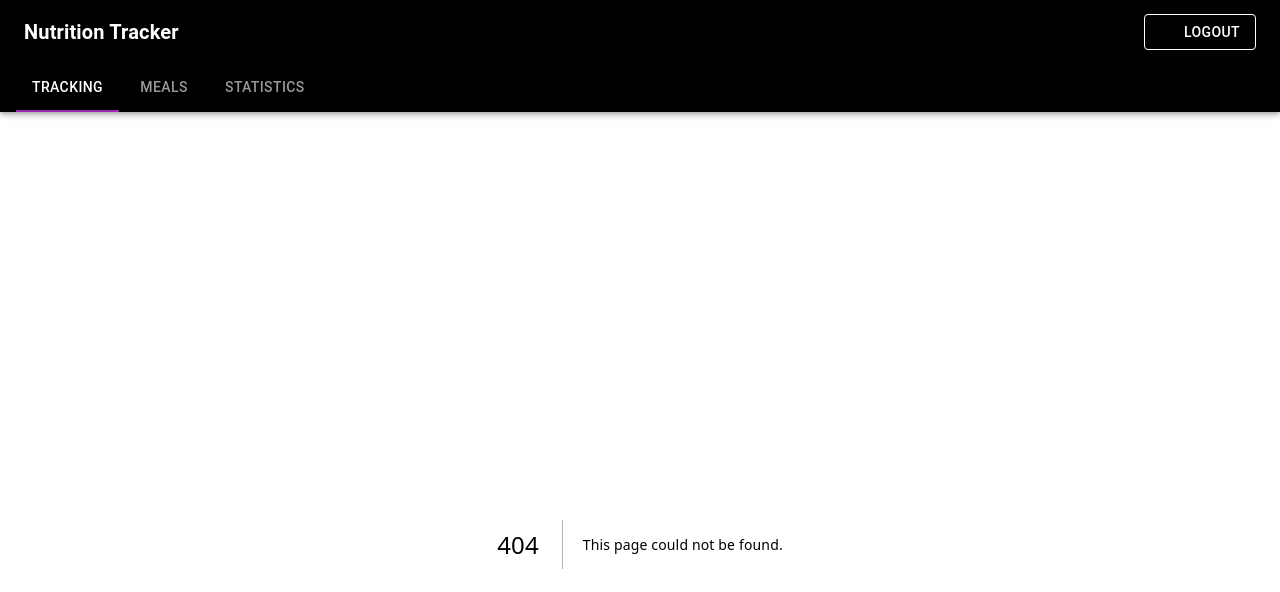
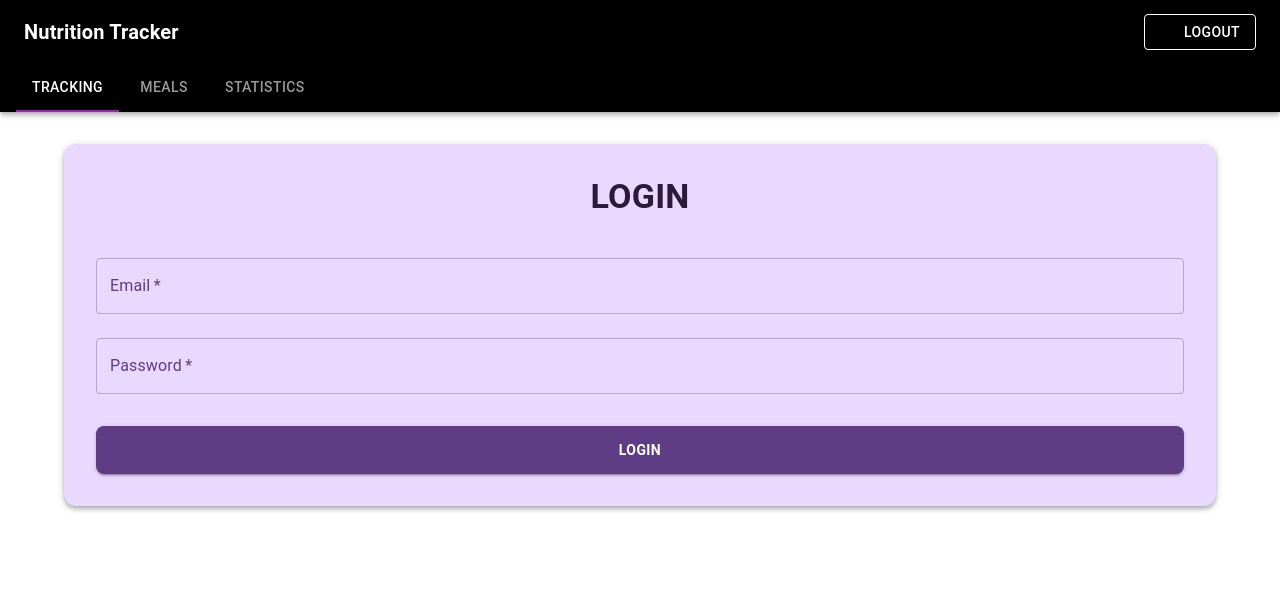
Before and after one commit to ItsSami19/nutritiontrackingapp, a Next.js app: page /login in a window 1280 px wide. Before the commit this address had no page. Shown: the top 592 px of the page. Built offline with nearby package versions, Linux system fonts and the light colour scheme; some icons are missing.

Commit message:
Completed Login

```diff
--- /dev/null
+++ b/src/app/login/page.tsx
@@ -0,0 +1,71 @@
+'use client';
+
+import { useState } from 'react';
+import { Box, Button, TextField, Typography, Paper } from '@mui/material';
+
+export default function LoginPage() {
+  const [email, setEmail] = useState('');
+  const [password, setPassword] = useState('');
+
+  const handleSubmit = (e: React.FormEvent<HTMLFormElement>) => {
+    e.preventDefault();
+    alert('Submitted!');
+  };
+
+  return (
+      <Paper
+        elevation={4}
+        sx={{
+          p: 4,
+          bgcolor: '#EAD9FF',
+          borderRadius: 3,
+          minWidth: 340,
+          display: 'flex',
+          flexDirection: 'column',
+          alignItems: 'center',
+        }}
+      >
+        <Typography variant="h4" fontWeight="bold" color="#2d1a3a" mb={3} align="center">
+          LOGIN
+        </Typography>
+        <Box component="form" onSubmit={handleSubmit} sx={{ width: '100%' }}>
+          <TextField
+            label="Email"
+            type="email"
+            value={email}
+            onChange={e => setEmail(e.target.value)}
+            fullWidth
+            margin="normal"
+            required
+            InputLabelProps={{ style: { color: '#5E3D84' } }}
+          />
+          <TextField
+            label="Password"
+            type="password"
+            value={password}
+            onChange={e => setPassword(e.target.value)}
+            fullWidth
+            margin="normal"
+            required
+            InputLabelProps={{ style: { color: '#5E3D84' } }}
+          />
+          <Button
+            type="submit"
+            fullWidth
+            variant="contained"
+            sx={{
+              mt: 3,
+              bgcolor: '#5E3D84',
+              color: 'white',
+              fontWeight: 'bold',
+              '&:hover': { bgcolor: '#482963' },
+              borderRadius: 2,
+              py: 1.5,
+            }}
+          >
+            Login
+          </Button>
+        </Box>
+      </Paper>
+  );
+}
```
